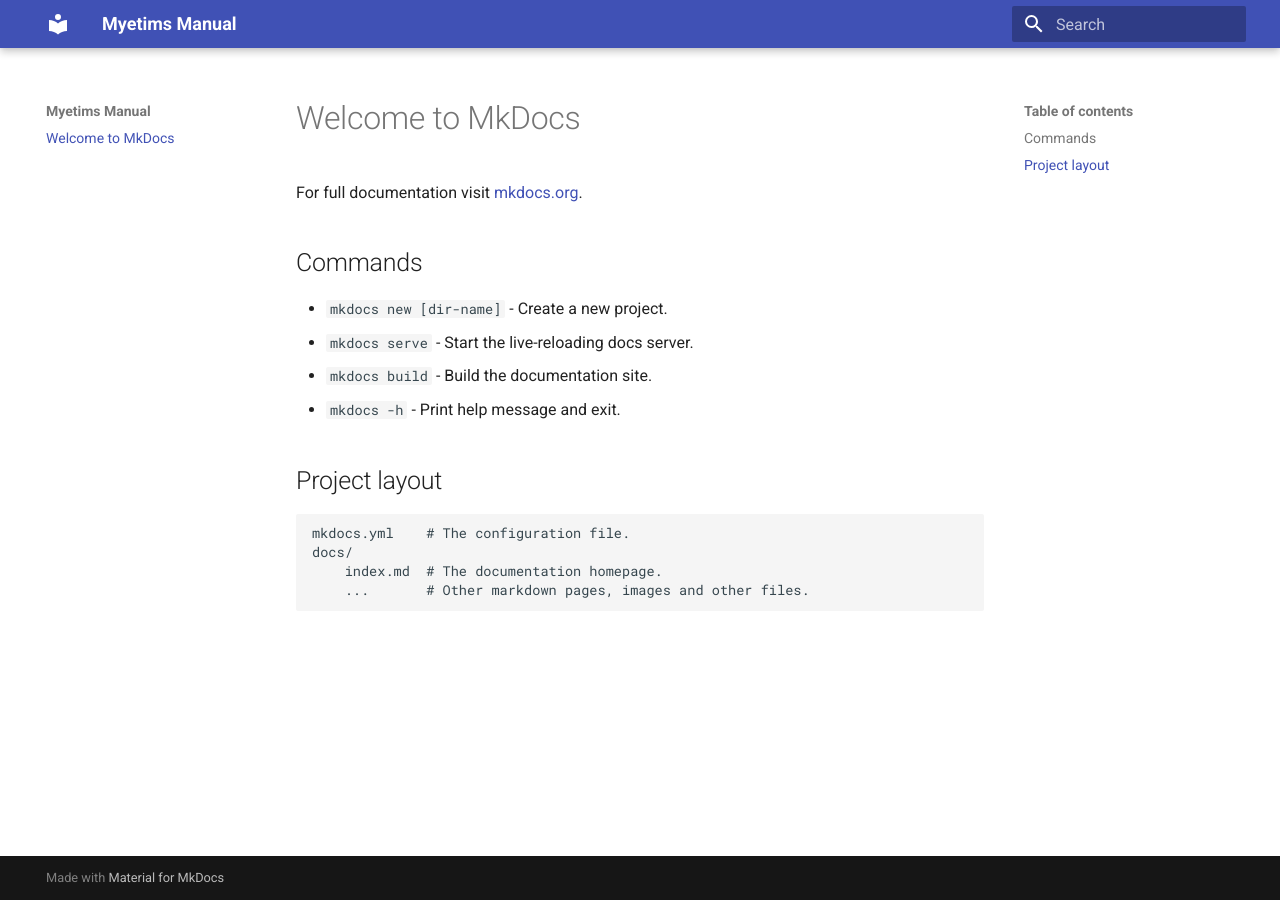
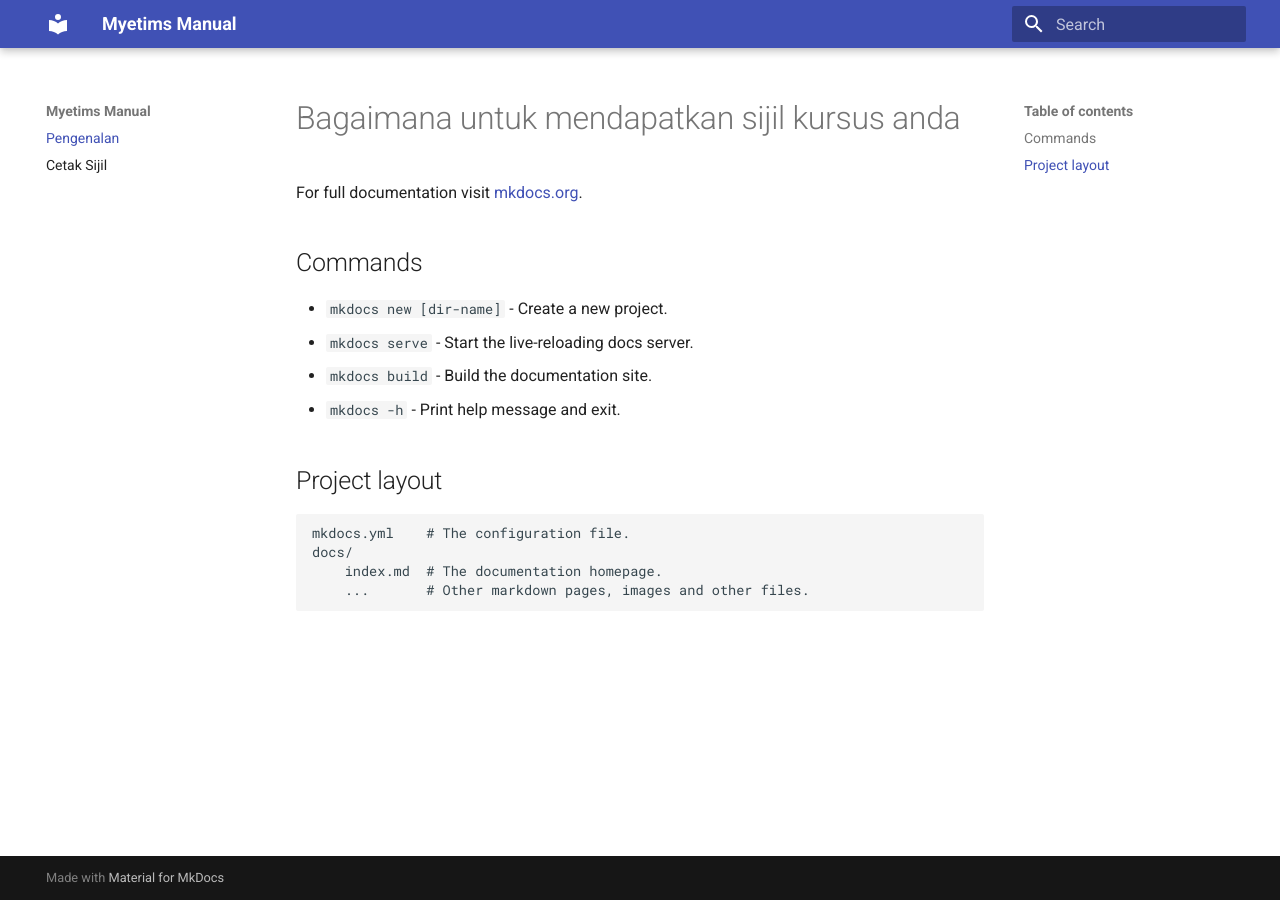
Before and after one commit to akademi-jpj/myetims, an MkDocs documentation site: the page built from docs/index.md, in a window 1280 px wide. Built offline with MkDocs 1.6.1 and Material for MkDocs 9.7.7, drawn with Linux system fonts in a browser that asks for light colours.

Commit message:
update document jana sijil

```diff
--- a/docs/index.md
+++ b/docs/index.md
@@ -1,4 +1,4 @@
-# Welcome to MkDocs
+# Bagaimana untuk mendapatkan sijil kursus anda
 
 For full documentation visit [mkdocs.org](https://www.mkdocs.org).
 
--- a/mkdocs.yml
+++ b/mkdocs.yml
@@ -17,3 +17,6 @@ markdown_extensions:
   - pymdownx.inlinehilite
   - pymdownx.snippets
   - pymdownx.superfences
+nav:
+  - Pengenalan: index.md
+  - Cetak Sijil : sijil.md
```
Also changed, not shown: docs/cert.md (added, +17 -0 lines), docs/img/Sijil.png (added), docs/img/ic.png (added), docs/img/menubar.png (added), 2 other files.
